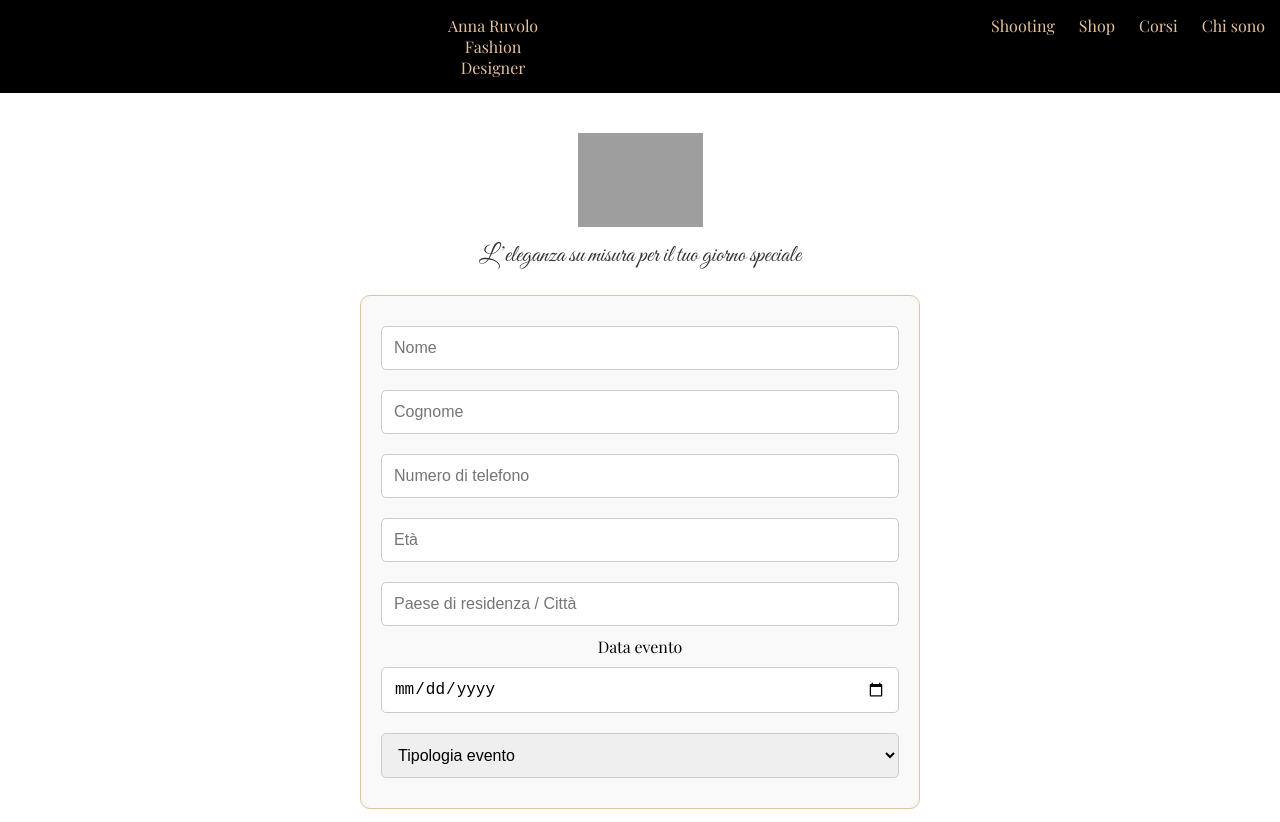
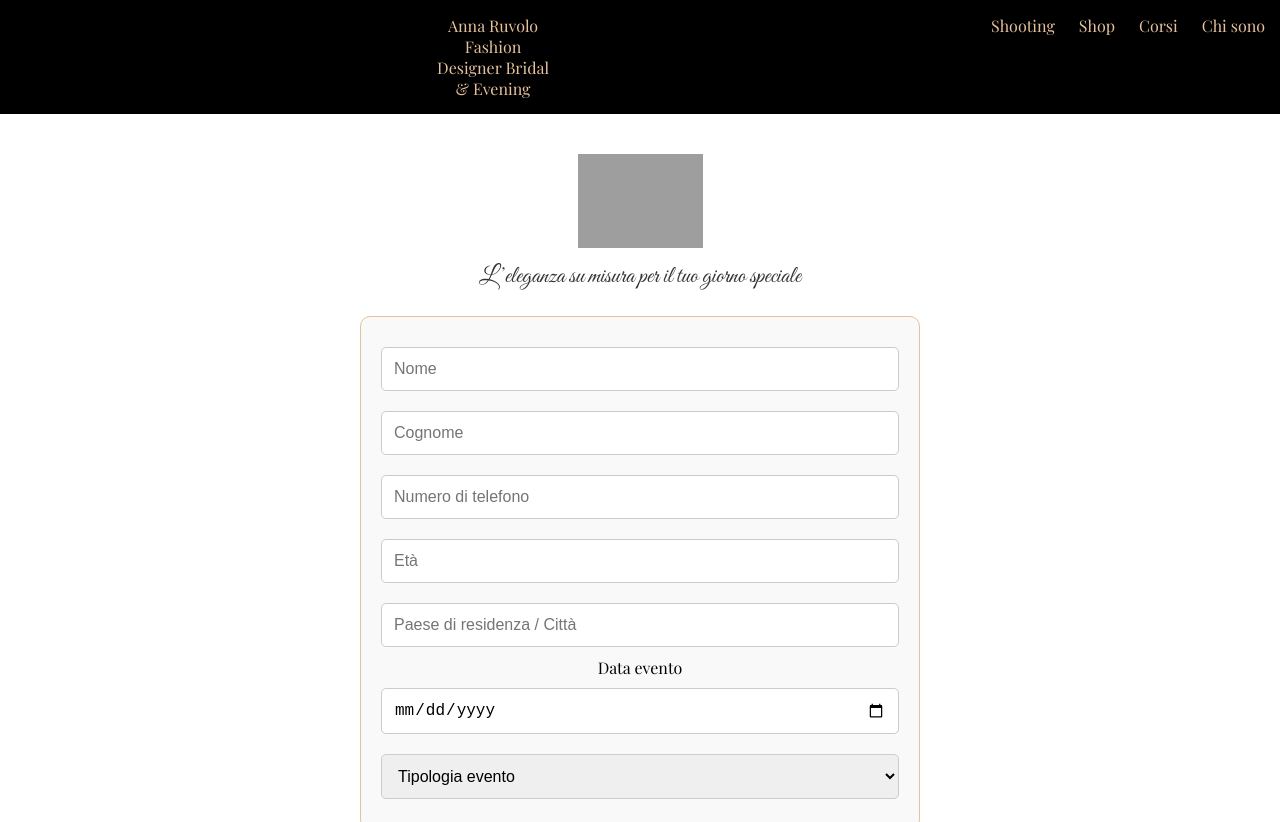
Before and after one commit to annaruvolobridefashiondesigner/prova, a plain HTML site: page index.html in a window 1280 px wide. Shown: the top 822 px of the page. Drawn offline with nearby package versions, Linux system fonts and the light colour scheme; grey boxes are pictures that could not be loaded.

Commit message:
Update index.html

```diff
--- a/index.html
+++ b/index.html
@@ -271,7 +271,7 @@ border-color: #e5c29b;
 <body>
 <nav style="background-color: black; color: #e5c29b; padding: 15px;">
     <div class="logo" style="display:inline-block; cursor:pointer;" onclick="window.location.href='index.html'">
-        Anna Ruvolo Fashion Designer
+Anna Ruvolo Fashion Designer Bridal & Evening
     </div>
     <ul style="display:inline-block; list-style:none; margin:0; padding:0; float:right;">
         <li style="display:inline; margin-left:20px;"><a href="shooting.html" style="color:#e5c29b; text-decoration:none;">Shooting</a></li>
```
